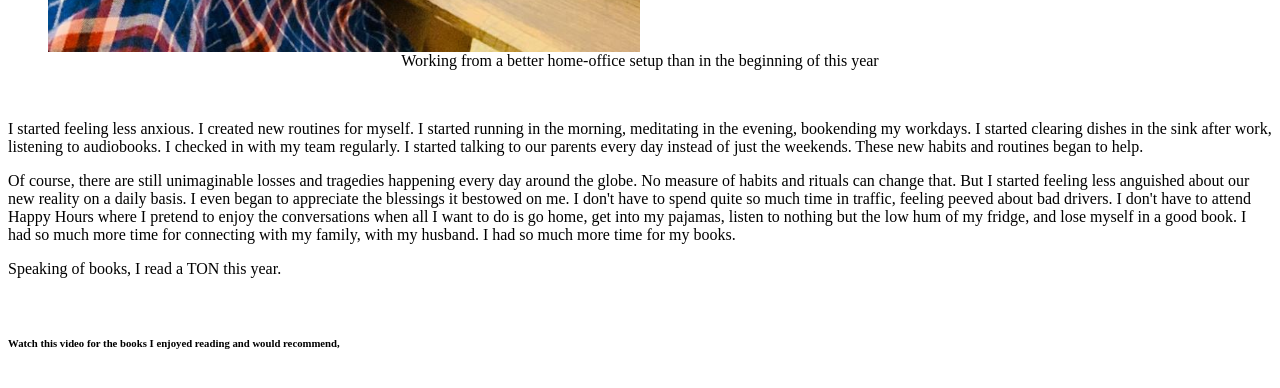
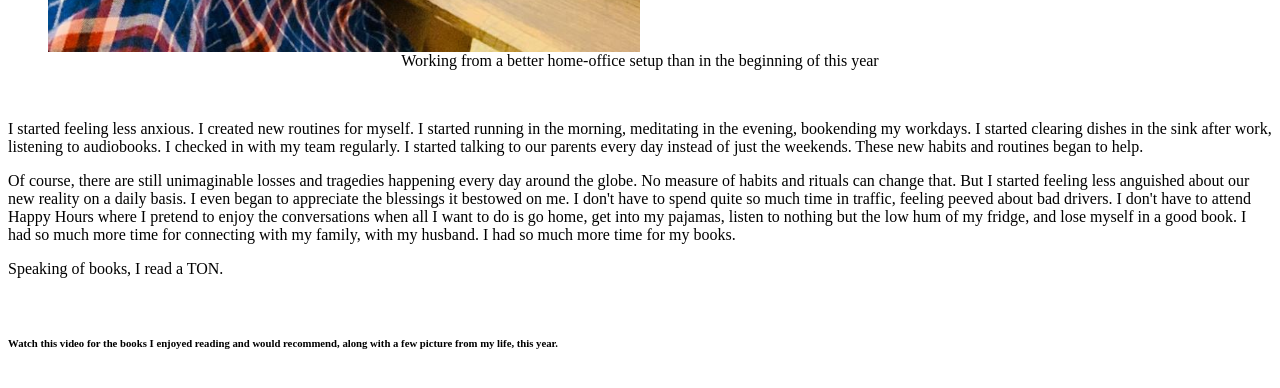
Before and after one commit to ThisisRajiRaj/thisisrajiraj.github.io, a Jekyll site: the page posts/yearinreview2020.html, which Jekyll copies as it is, in a window 1280 px wide and 900 px high, scrolled down 1358 px, cut to the strip 0-404 px from the top of the window. Shown: the top 388 px of the strip. Built offline with Jekyll 4.4.1, drawn with Linux system fonts in a browser that asks for light colours.

Commit message:
Update yearinreview2020.html

```diff
--- a/posts/yearinreview2020.html
+++ b/posts/yearinreview2020.html
@@ -117,11 +117,12 @@
     more time for my books.
 </p>
 <p>
-    Speaking of books, I read a TON this year.
+    Speaking of books, I read a TON.
 
 </p>
 <br/>
 <h6>Watch this video for the books I enjoyed reading and would recommend,
+along with a few picture from my life, this year.
 </h6>
 <br/>
 <p>
```
